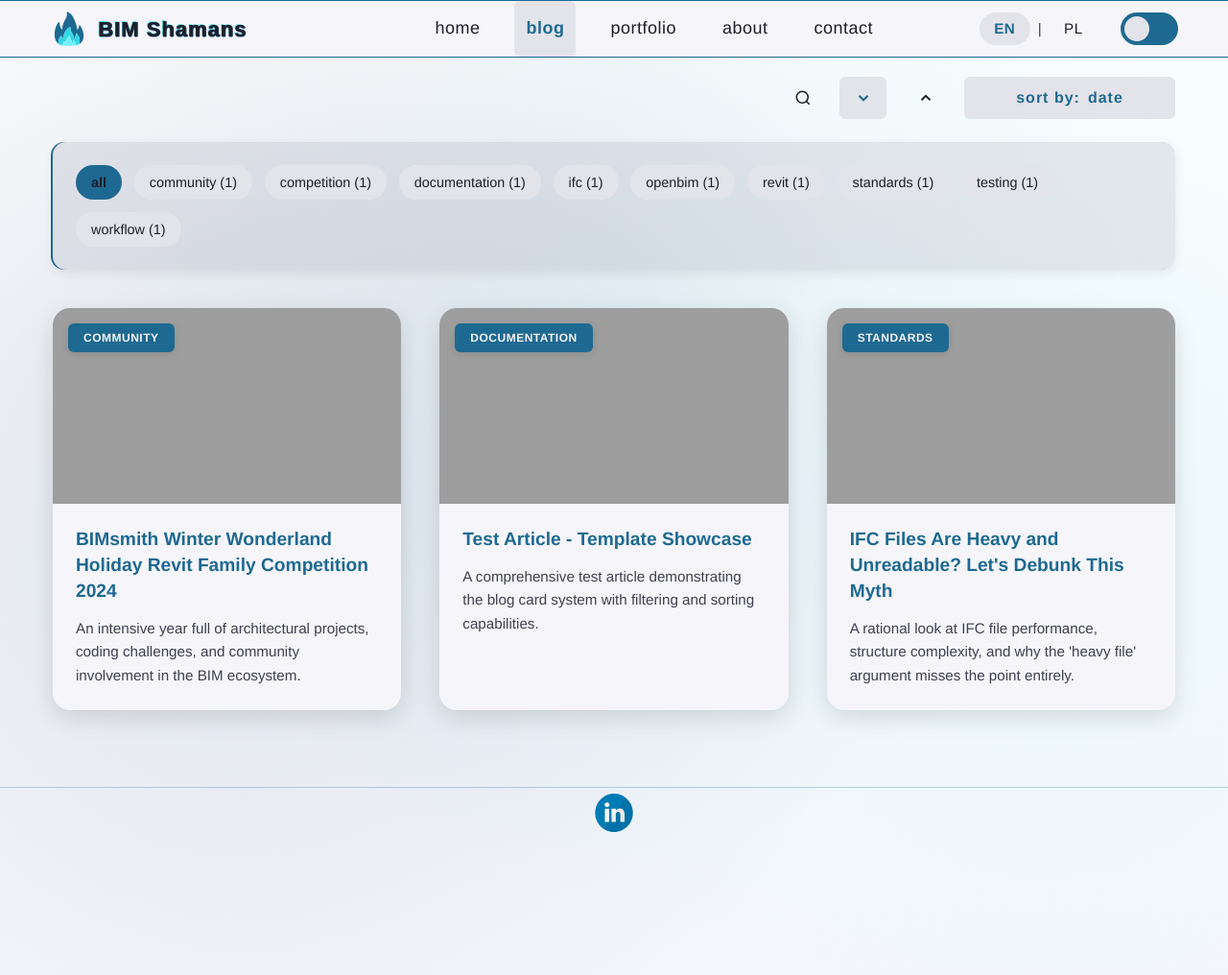
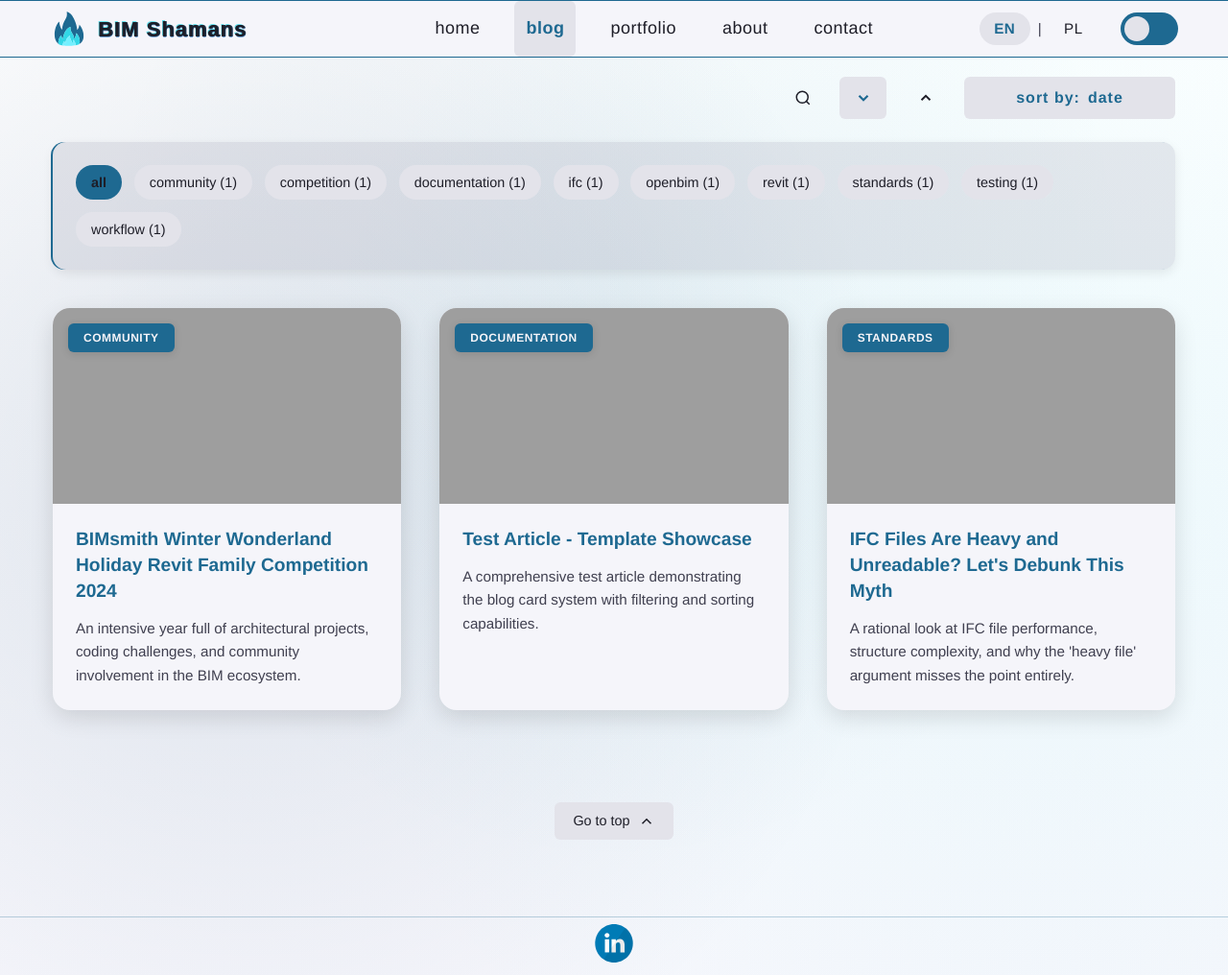
Before and after one commit to W7k-J/BimShamans, a Jekyll site: the page built from en/blog.md, in a window 1280 px wide and 1016 px high. Shown: the whole window at 96% size. Built offline with Jekyll 4.4.1, drawn with Linux system fonts in a browser that asks for light colours; some web fonts are replaced.

Commit message:
Dodanie buttona go to the top i wywalenie kreski

```diff
--- a/_sass/_portfolio-tiles.scss
+++ b/_sass/_portfolio-tiles.scss
@@ -951,7 +951,6 @@
   gap: 1rem;
   margin-top: 4rem;
   padding-top: 2rem;
-  border-top: 1px solid var(--footer-border-color);
 }
 
 .portfolio__nav-link {
--- a/en/blog.md
+++ b/en/blog.md
@@ -105,6 +105,16 @@ excerpt: "Insights, methodologies, and best practices in BIM coordination"
 
 </div>
 
+<!-- Navigation Footer -->
+<nav class="portfolio__nav">
+  <button type="button" class="portfolio__nav-link portfolio__nav-link--top" onclick="window.scrollTo({top: 0, behavior: 'smooth'})">
+    Go to top
+    <svg class="portfolio__nav-icon" viewBox="0 0 24 24" width="18" height="18" fill="none" stroke="currentColor" stroke-width="2">
+      <polyline points="18 15 12 9 6 15"></polyline>
+    </svg>
+  </button>
+</nav>
+
 <!-- Embed blog posts data -->
 <script>
 const blogPosts = [
```
Also changed, not shown: pl/blog.md (+10 -0 lines).
